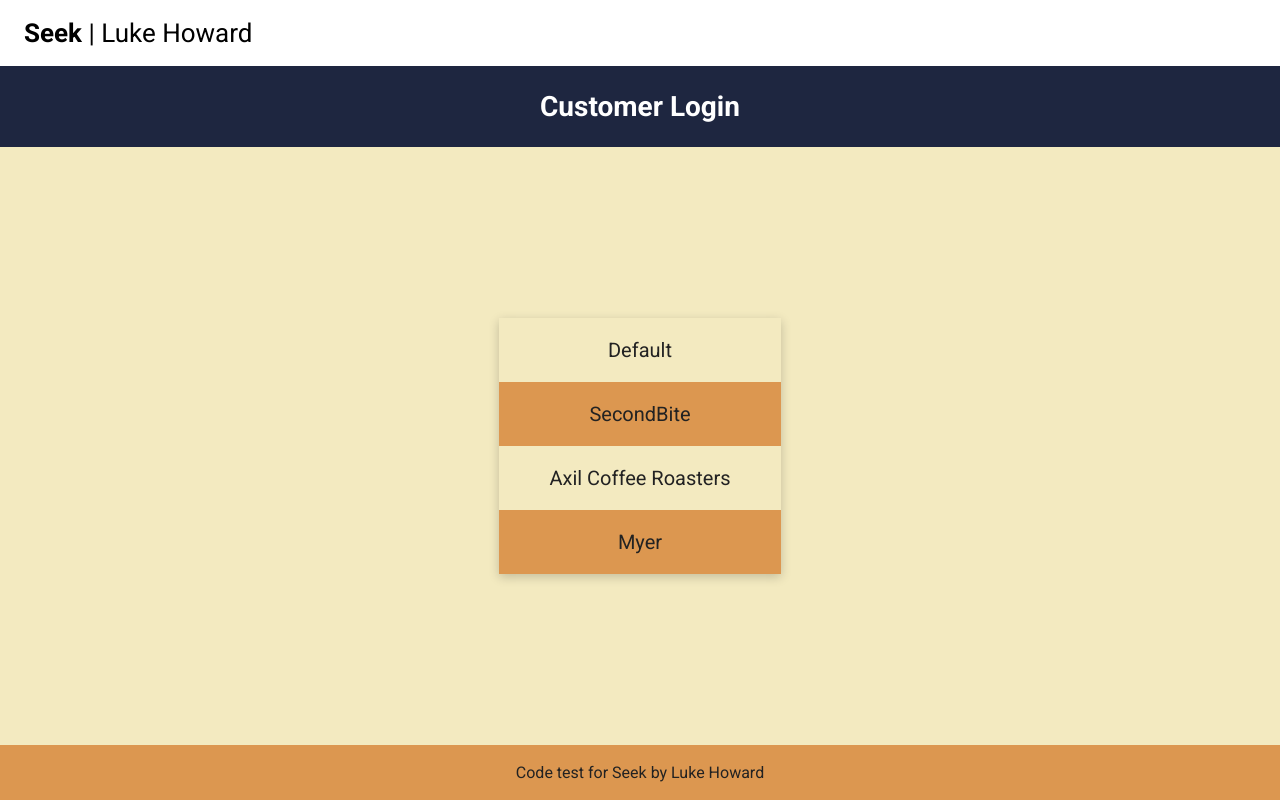
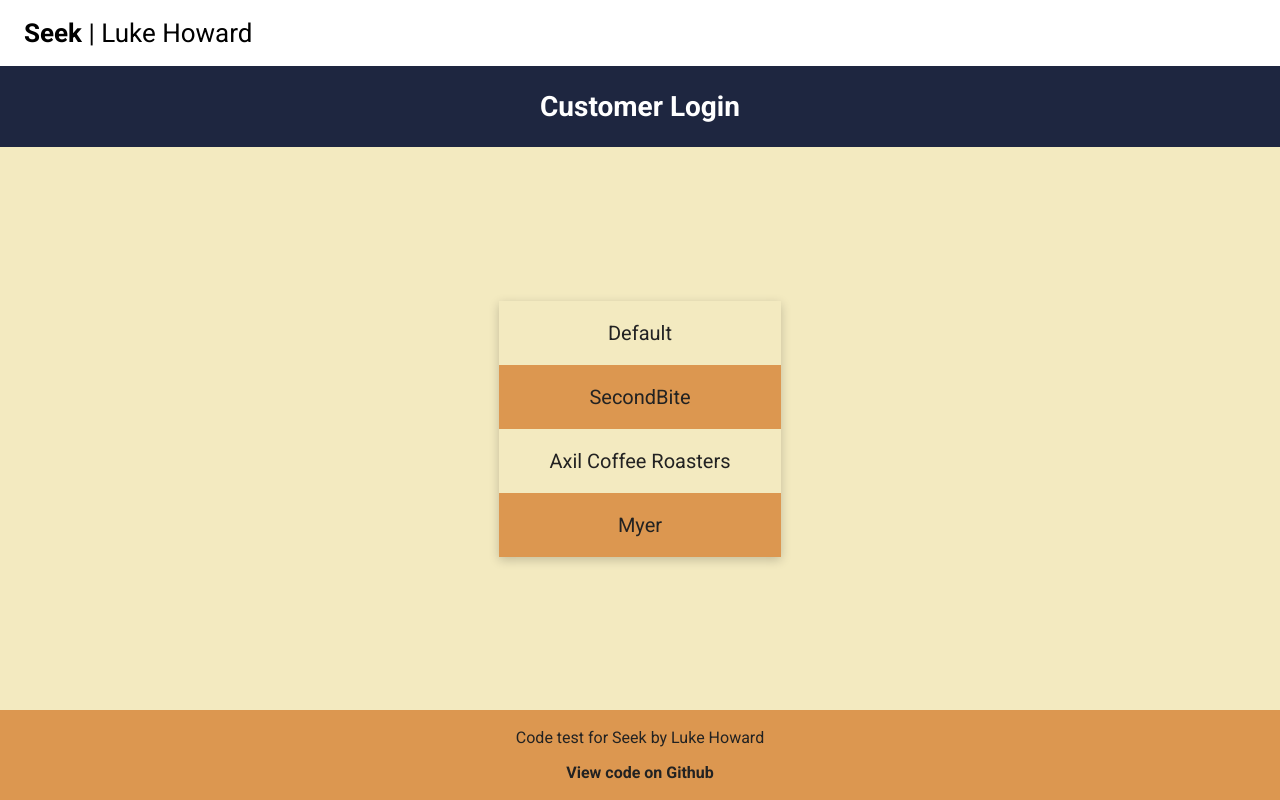
Before and after one commit to binaryluke/seek, a React (Vite) app: page / in a window 1280 px wide. Built offline with nearby package versions, Linux system fonts and the light colour scheme.

Commit message:
Add link to github

```diff
--- a/src/App.module.css
+++ b/src/App.module.css
@@ -39,3 +39,12 @@
   margin: 0;
   text-align: center;
 }
+
+.footer p + p {
+  margin-top: 16px;
+  font-weight: 700;
+}
+
+.footer span {
+  padding: 0 15px;
+}
--- a/src/App.tsx
+++ b/src/App.tsx
@@ -19,6 +19,9 @@
       </main>
       <footer className={classes.footer}>
         <p>Code test for Seek by Luke Howard</p>
+        <p>
+          <a href="https://github.com/binaryluke/seek">View code on Github</a>
+        </p>
       </footer>
     </>
   );
```
Also changed, not shown: 1 other file (tests, documents, lock files or other folders).
